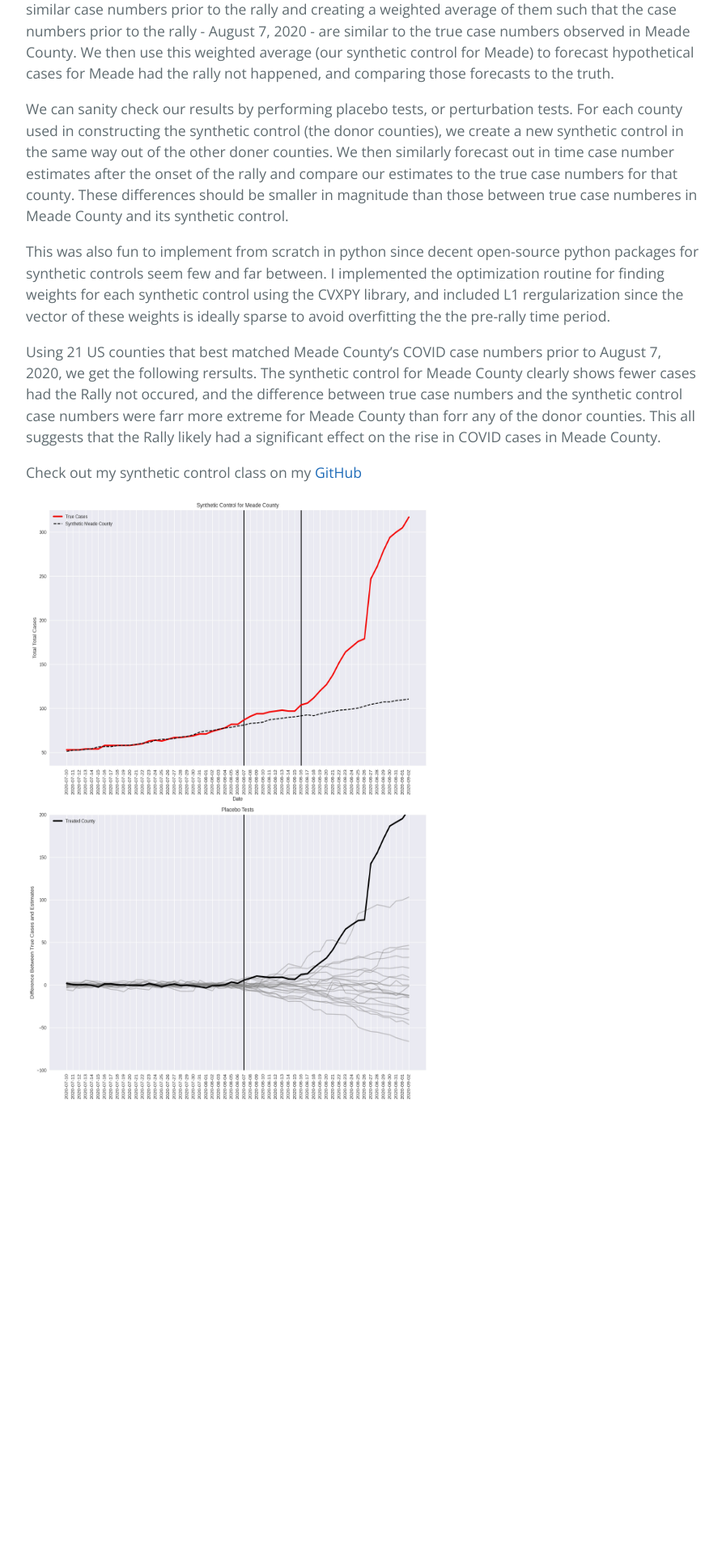
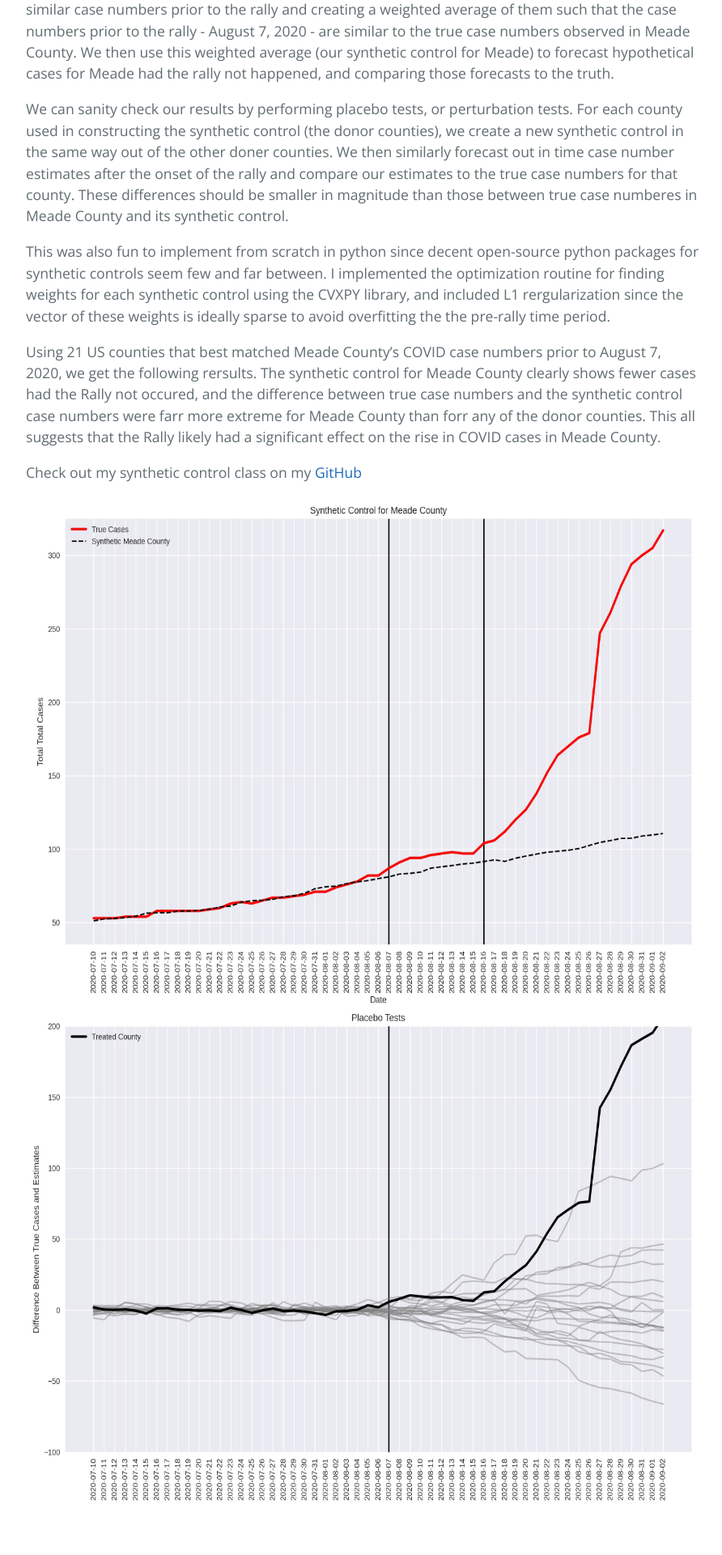
Before and after one commit to walkerhughes/portfolio, a Jekyll site: the page built from synth.md, in a window 1280 px wide. Shown: the part 966-2886 px from the top of the page at 81% size, without its empty margins (192-1084 px from the left). Built offline with Jekyll 4.4.1, drawn with Linux system fonts in a browser that asks for light colours; our own code applies the rules of GitHub Pages for plain Markdown files; before the commit the page ends 2386 px from its top, so only the background shows below that.

Commit message:
Update synth.md

```diff
--- a/synth.md
+++ b/synth.md
@@ -23,4 +23,4 @@ Using 21 US counties that best matched Meade County's COVID case numbers prior t
 
 <p>Check out my synthetic control class on my <a href="https://github.com/walkerhughes/synthetic_control_super_spreader">GitHub</a></p>
 
-<img src="synth_match_cases.jpg" width="500" height="750">
+<img src="synth_match_cases.jpg" width="1000" height="1250">
```
